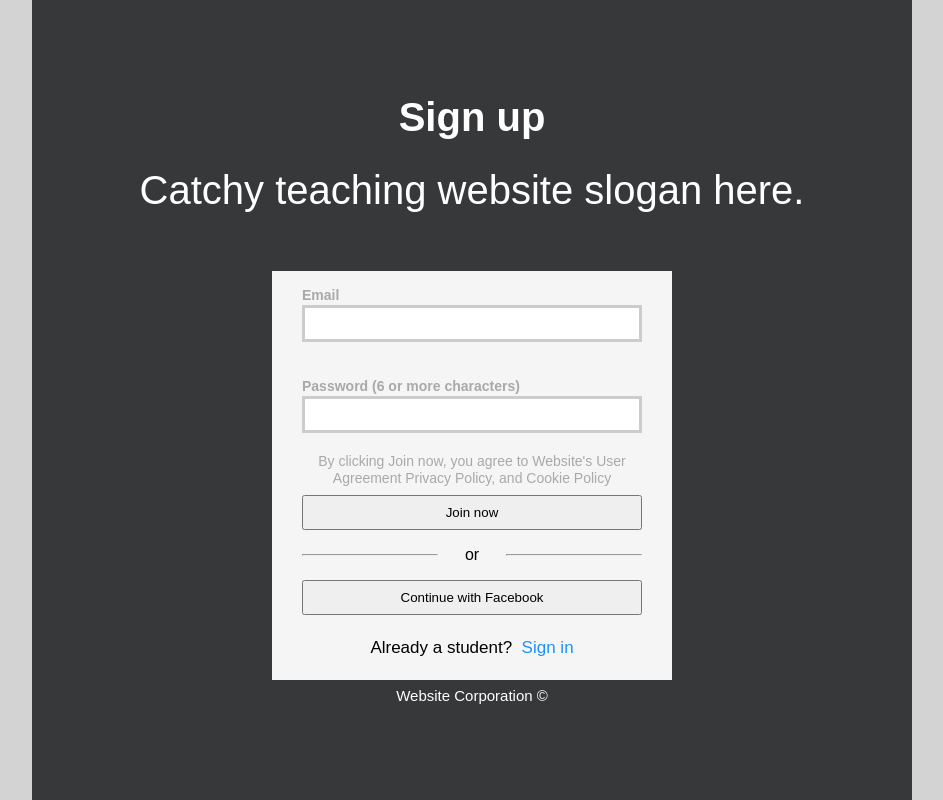
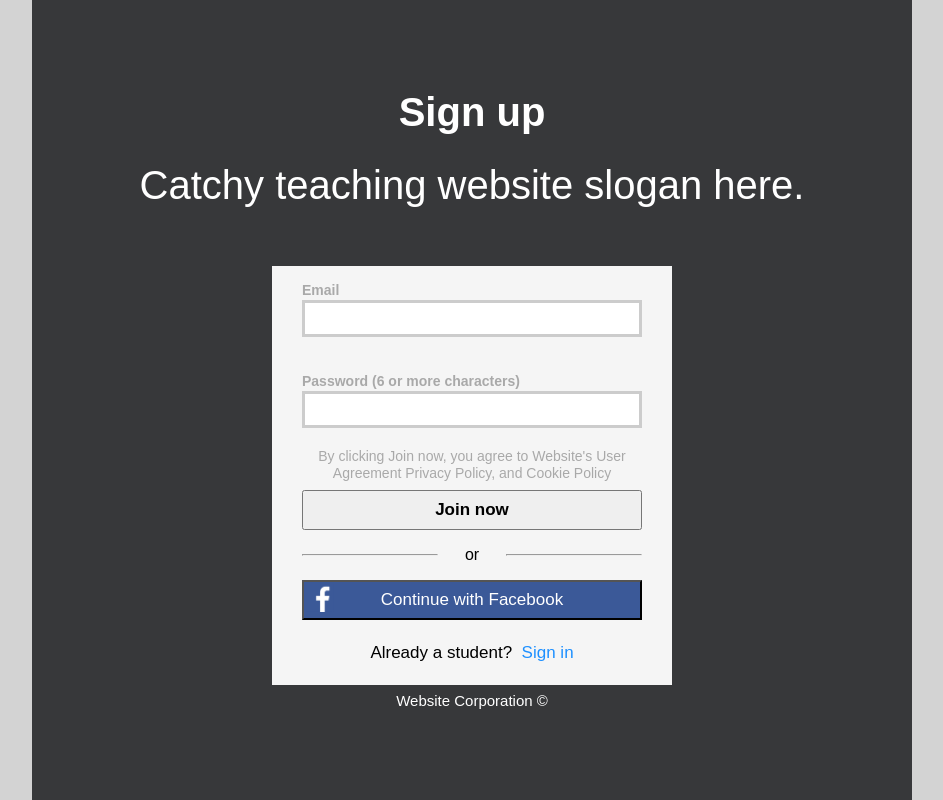
Before and after one commit to candrade86/teaching-site-frontend, a React (Create React App) app in the folder teaching-site/: page / in a window 1280 px wide. Shown: the whole page, without its empty margins (168-1111 px from the left). Built offline with nearby package versions, Linux system fonts and the light colour scheme.

Commit message:
created a facebook join button and styled the join now button a little

```diff
--- a/teaching-site/src/components/Signup.js
+++ b/teaching-site/src/components/Signup.js
@@ -8,6 +8,7 @@ import {
     LabelWrap,
     Label,
     Input,
+    FacebookButton,
     Button,
     OrWrap,
     HRWrap,
@@ -23,6 +24,8 @@ import {
     Title,
     Slogan
 } from '../styled-components/Signup';
+
+import fb from '../assets/fb.png';
 
 class SignUp extends Component {
     render(){
@@ -49,7 +52,7 @@ class SignUp extends Component {
 
                             <Button>Join now</Button>
                             <OrWrap><HRWrap><HR /></HRWrap>or<HRWrap><HR /></HRWrap></OrWrap>
-                            <Button>Continue with Facebook</Button>
+                            <FacebookButton>Continue with Facebook</FacebookButton>
 
                             <SigninWrap>
                                 <SigninText>Already a student? &nbsp;</SigninText><SigninLink>Sign in</SigninLink>
--- a/teaching-site/src/styled-components/Signup.js
+++ b/teaching-site/src/styled-components/Signup.js
@@ -1,4 +1,5 @@
 import styled from 'styled-components';
+import fb from '../assets/fb.png';
 
 export const Container = styled.div`
     display: flex;
@@ -86,6 +87,19 @@ export const Input = styled.input`
 export const Button = styled.button`
     width: 85%;
     padding: 8px 20px;
+    font-size: 1.7rem;
+    font-weight: 900;
+`
+
+export const FacebookButton = styled.button`
+    width: 85%;
+    padding: 8px 20px;
+    text-align: center;
+    font-size: 1.7rem;
+    color: white;
+    background: #3b5998 url(${fb});
+    background-size: auto 30px;
+    background-repeat: no-repeat;
 `
 
 export const OrWrap = styled.div`
```
Also changed, not shown: teaching-site/src/assets/fb.png (added).
